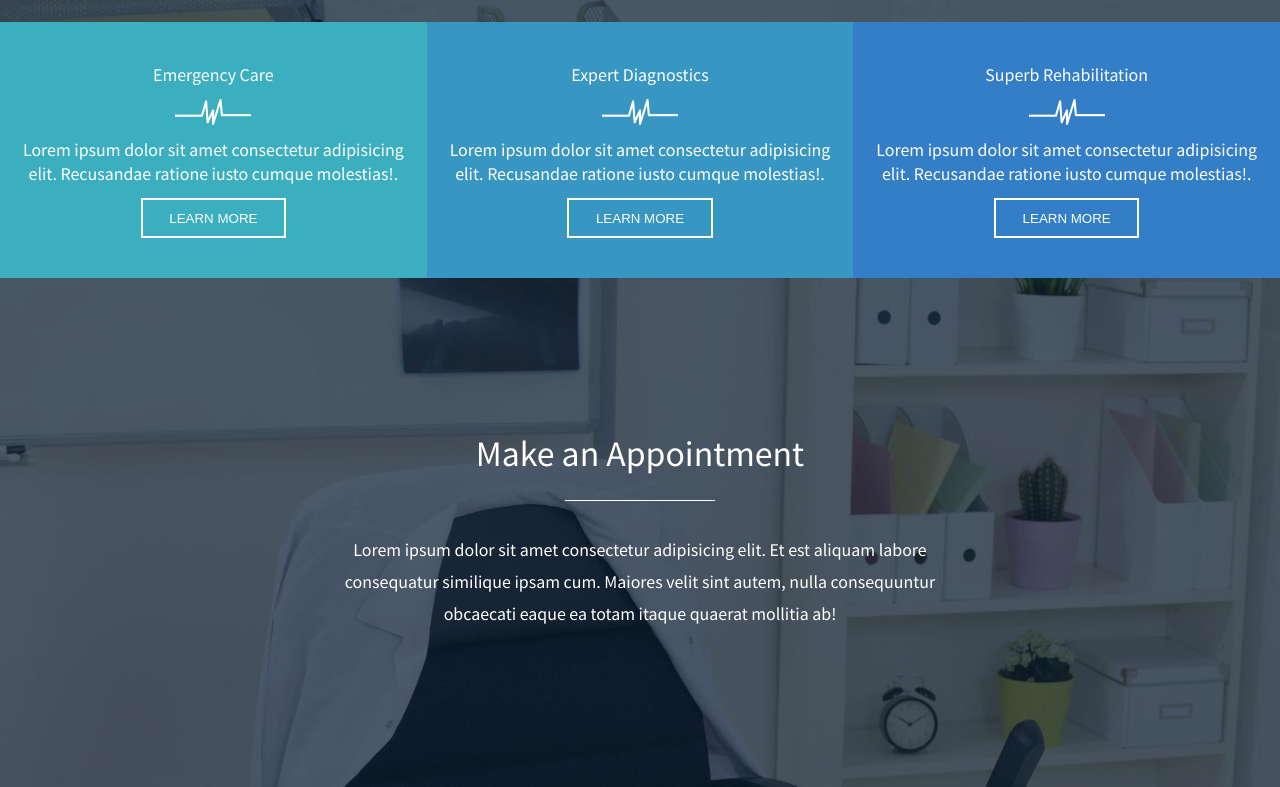
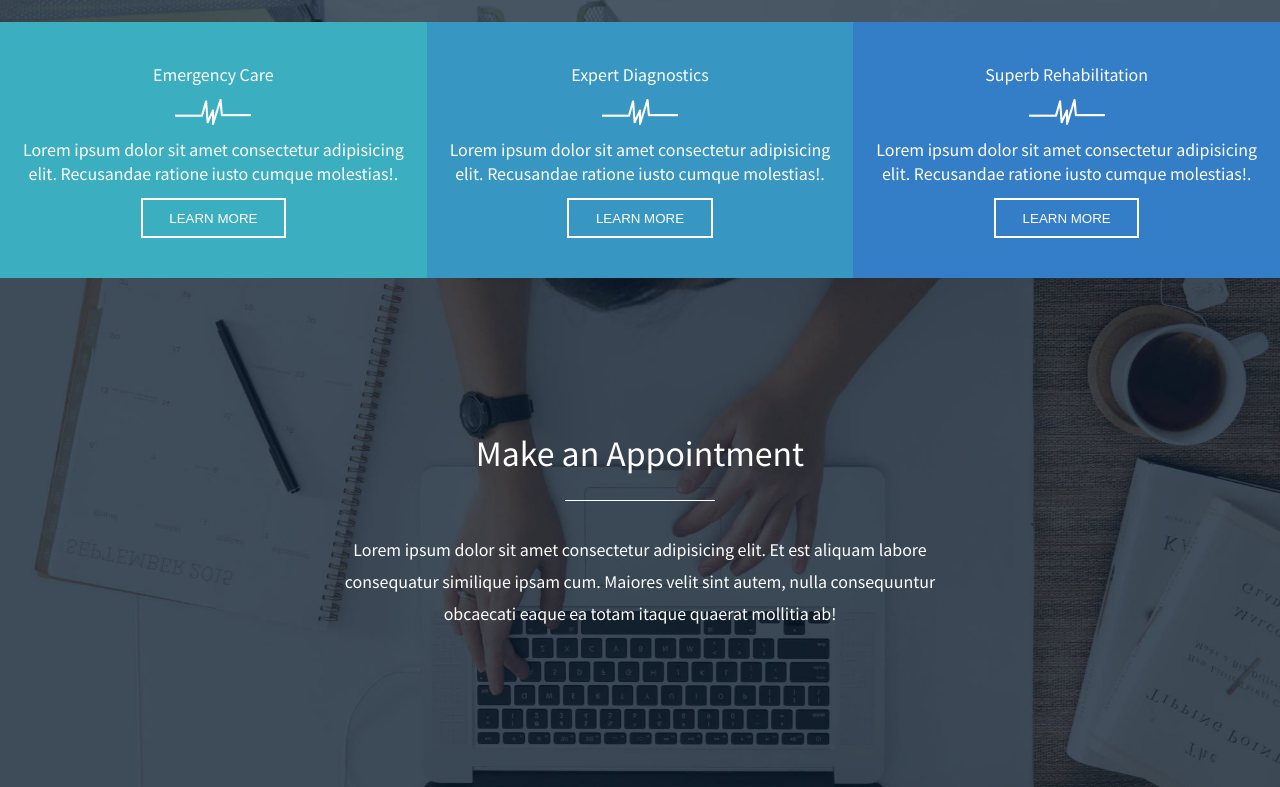
Before and after one commit to alessandroamormino/proj-html-vuejs, a Vue app: page / in a window 1280 px wide. Shown: the part 4651-5438 px from the top of the page. Built offline with nearby package versions, Linux system fonts and the light colour scheme.

Commit message:
style: add background

```diff
--- a/src/components/MainAppointment.vue
+++ b/src/components/MainAppointment.vue
@@ -30,7 +30,7 @@ export default {
   color: #fff;
   // background
   background-color: #fff;
-  background-image: url('/images/paralax-bg-tour-facilities.jpg');
+  background-image: url('/images/make-an-appointment.jpg');
   background-repeat: no-repeat;
   background-size: cover;
 
```
